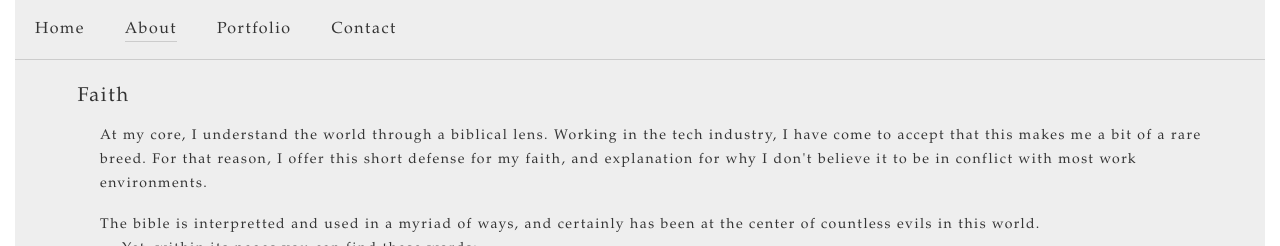
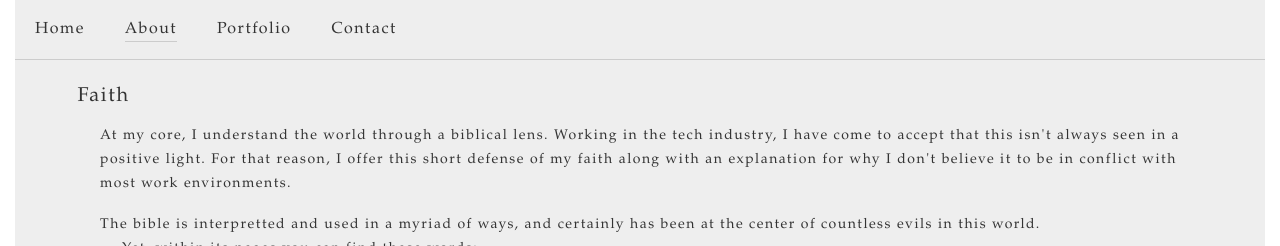
Before and after one commit to waltersgwoodward/portfolio, a React (Create React App) app: page /about in a window 1280 px wide. Shown: the top 246 px of the page. Built offline with nearby package versions, Linux system fonts and the light colour scheme.

Commit message:
Bio Update

```diff
--- a/src/components/About/Bio.js
+++ b/src/components/About/Bio.js
@@ -11,7 +11,7 @@ class Bio extends PureComponent {
                 <div className="page-paragraph__wrap">
                         <div className="page-paragraph__header">Faith</div>
                         <div className="page__paragraph">At my core, I understand the world through a biblical lens.
-Working in the tech industry, I have come to accept that this makes me a bit of a rare breed. For that reason, I offer this short defense for my faith, and explanation for why I don't believe it to be in conflict with most work environments.
+Working in the tech industry, I have come to accept that this isn't always seen in a positive light. For that reason, I offer this short defense of my faith along with an explanation for why I don't believe it to be in conflict with most work environments.
                         </div>
                         <br/>
                         <div className="page__paragraph">The bible is interpretted and used in a myriad of ways, and certainly has been at the center of countless evils in this world.
```
